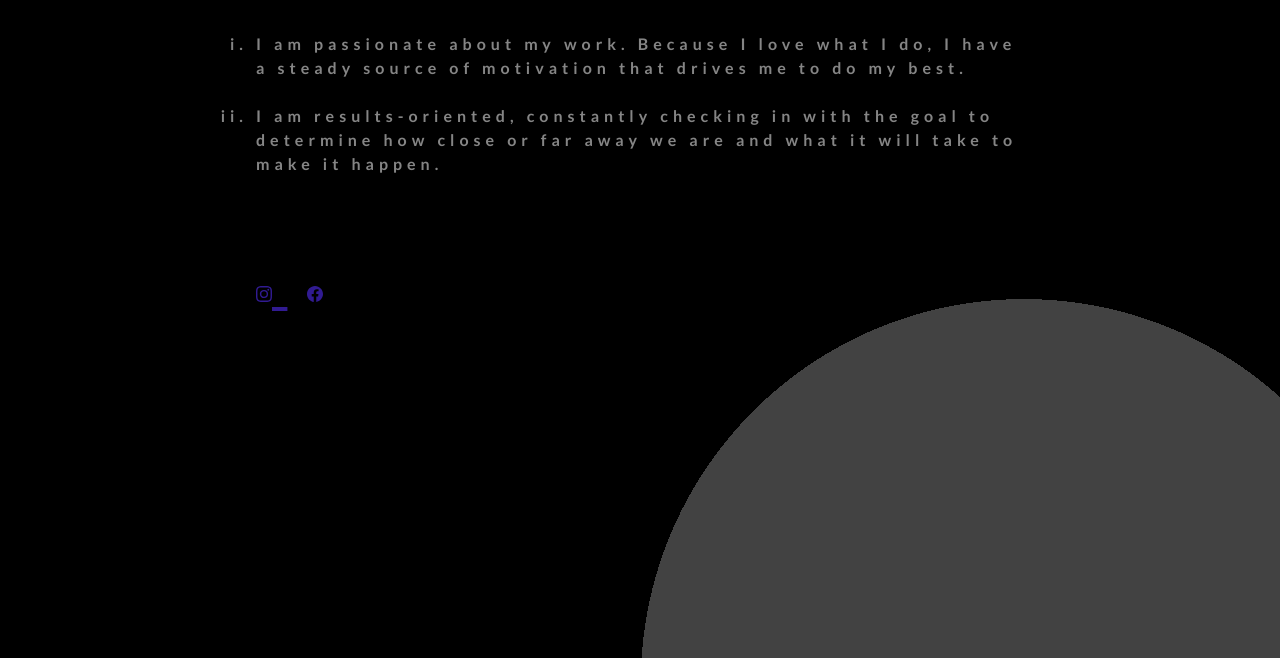
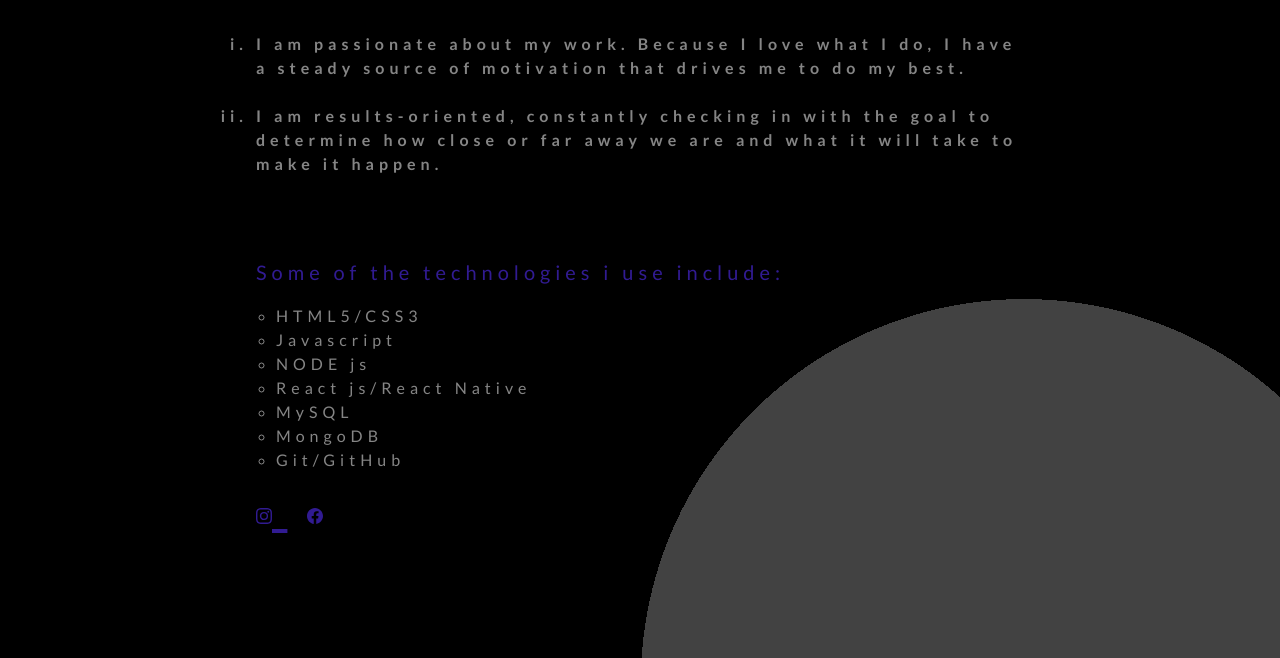
Before and after one commit to michaelnjuguna/personal-portfolio-v3, a plain HTML site: page index.html in a window 1280 px wide. Shown: the part 881-1539 px from the top of the page. Drawn offline with nearby package versions, Linux system fonts and the light colour scheme.

Commit message:
added skills on about

```diff
--- a/css/layout/_about.scss
+++ b/css/layout/_about.scss
@@ -34,6 +34,28 @@
       }
     }
   }
+  //skills
+  .about-skills {
+    h2 {
+      color: $logoColor;
+      font-family: $font;
+      font-size: 2rem;
+      font-weight: 500;
+      @include select;
+    }
+    ul {
+      display: flex;
+      flex-direction: column;
+      list-style: circle;
+      li {
+        font-family: $font;
+        font-weight: 400;
+        font-size: 1.6rem;
+        @include select;
+        color: $lightTextColor;
+      }
+    }
+  }
   .about-social {
     text-align: left;
 
--- a/css/layout/_header.scss
+++ b/css/layout/_header.scss
@@ -22,7 +22,7 @@
     font-size: 4rem;
     font-family: $font;
     text-align: center;
-    color: $lightTextColor;
+    color: $logoColor;
     letter-spacing: $textSpacing;
     background-clip: text;
     font-weight: 900;
--- a/css/pages/_index.scss
+++ b/css/pages/_index.scss
@@ -15,6 +15,11 @@ body {
     transition-duration: 200ms;
     transition-timing-function: ease-out;
     animation: cursorAnim 0.5s infinite alternate;
+  }
+  @media (max-width: 768px) {
+    .custom-cursor {
+      display: none;
+    }
   }
 
   .custom-cursor::after {
--- a/index.html
+++ b/index.html
@@ -250,6 +250,19 @@
           </li>
           <br />
         </ul>
+        <div class="about-skills">
+          <h2>Some of the technologies i use include:</h2>
+          <br />
+          <ul>
+            <li>HTML5/CSS3</li>
+            <li>Javascript</li>
+            <li>NODE js</li>
+            <li>React js/React Native</li>
+            <li>MySQL</li>
+            <li>MongoDB</li>
+            <li>Git/GitHub</li>
+          </ul>
+        </div>
         <div class="about-social">
           <a href="https://www.instagram.com/mike_isgood/"
             ><svg
@@ -401,7 +414,12 @@
               <div class="item-name">
                 <a href="http://">Portfolio v3</a>
               </div>
-              <div class="item-code"><a href="http://">Code</a></div>
+              <div class="item-code">
+                <a
+                  href="https://github.com/michaelnjuguna/personal-portfolio-v3"
+                  >Code</a
+                >
+              </div>
             </div>
             <div class="portfolio-items">
               <div class="item-name">
```
Also changed, not shown: css/main.css, 1 other file.
